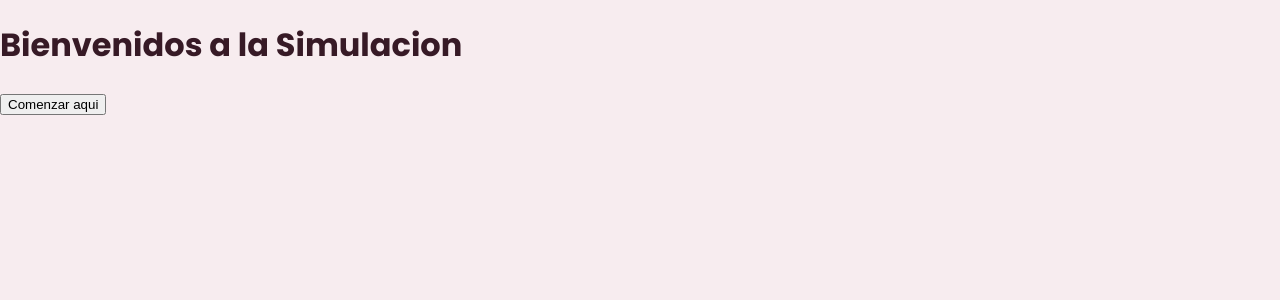
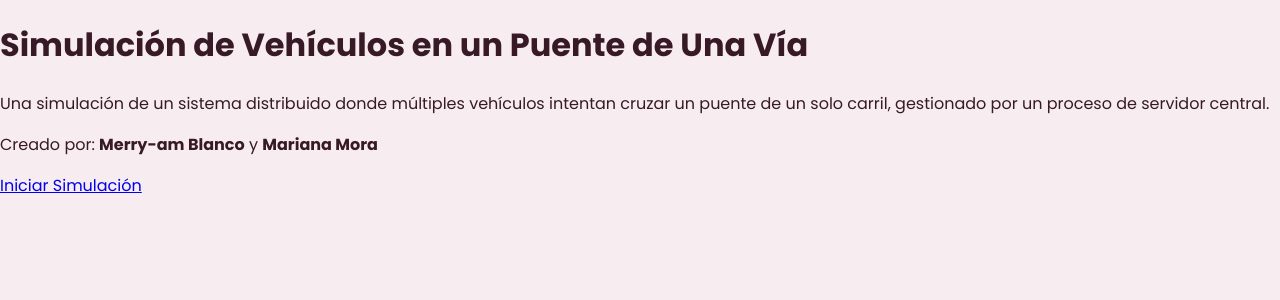
Before and after one commit to Moringa07/Puente-De-Una-Via, a React (Vite) app in the folder frontend/: page / in a window 1280 px wide. Shown: the top 300 px of the page. Built offline with nearby package versions, Linux system fonts and the light colour scheme.

Commit message:
pagina de home creada

```diff
--- a/frontend/src/page/Home.jsx
+++ b/frontend/src/page/Home.jsx
@@ -1,12 +1,26 @@
+import React from 'react';
+import { Link } from 'react-router-dom';
+import './styles/home.css'
+export const Home = () => {
+  return (
+    <div className="home-container">
+      <div className="home-content-box">
+        <h1 className="home-title">
+          Simulación de Vehículos en un Puente de Una Vía
+        </h1>
+        <p className="home-description">
+          Una simulación de un sistema distribuido donde múltiples vehículos
+          intentan cruzar un puente de un solo carril, gestionado por un proceso de servidor central.
+        </p>
+        <p className="home-authors">
+          Creado por: <strong>Merry-am Blanco</strong> y <strong>Mariana Mora</strong>
+        </p>
+        <Link to="/simulacion" className="start-button">
+          Iniciar Simulación
+        </Link>
+      </div>
+    </div>
+  );
+};
 
-
-export const Home = () => {
-
-    return (
-        <>
-            <h1>Bienvenidos a la Simulacion</h1>
-            <button>Comenzar aqui</button>
-        </>
-    )
-
-}
+export default Home;
```
